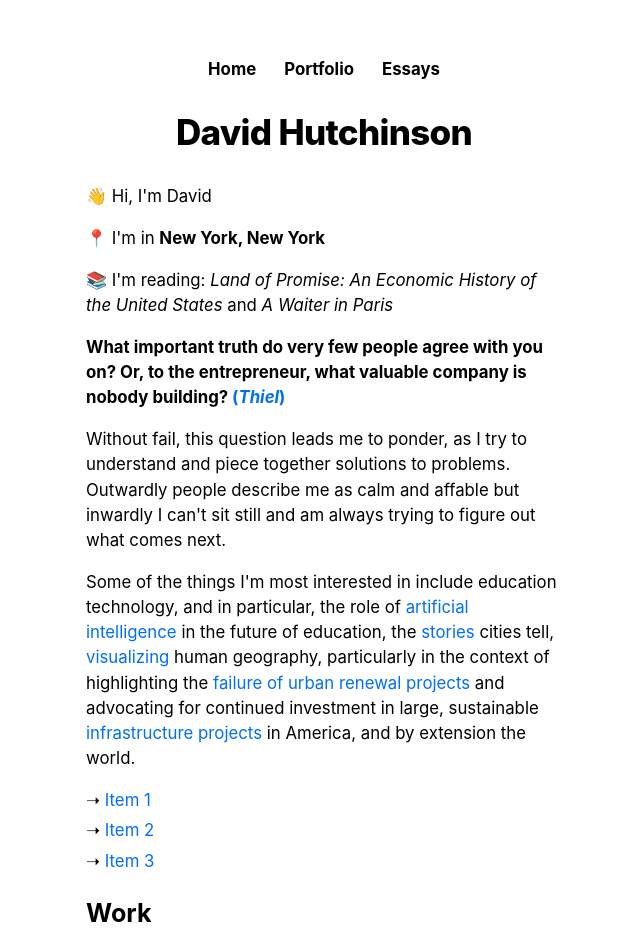
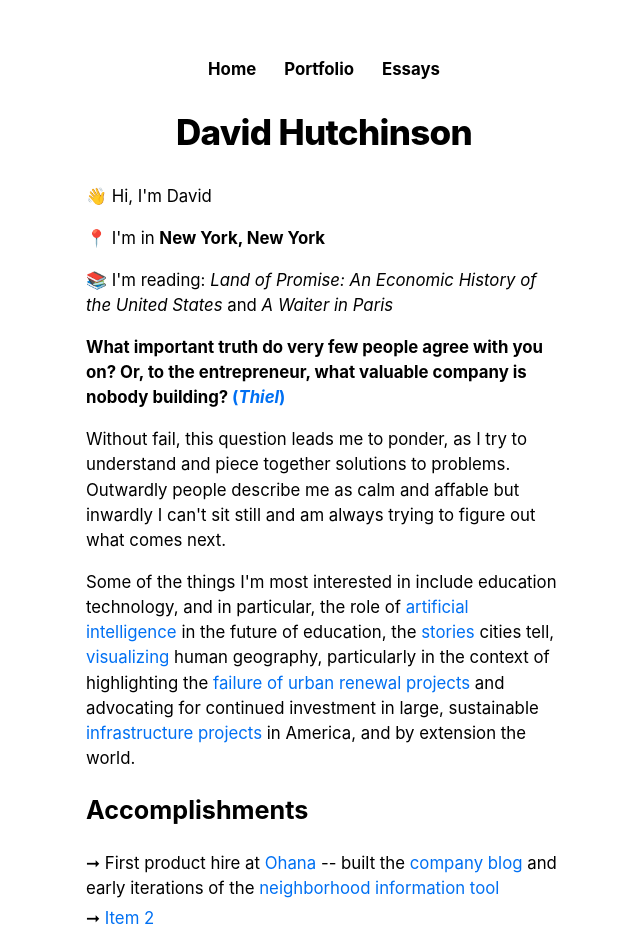
Before and after one commit to dvdhutch/dvdhutch-personal-site, a Next.js app: page / in a window 1280 px wide. Shown: the top 940 px of the page, without its empty margins (316-956 px from the left). Built offline with nearby package versions, Linux system fonts and the light colour scheme.

Commit message:
Update index.js

```diff
--- a/pages/index.js
+++ b/pages/index.js
@@ -27,10 +27,11 @@ export default function Home({ allPostsData }) {
         <p> <b> What important truth do very few people agree with you on? Or, to the entrepreneur, what valuable company is nobody building? <a href="https://en.wikipedia.org/wiki/Zero_to_One">(<i>Thiel</i>)</a> </b> </p>
         <p> Without fail, this question leads me to ponder, as I try to understand and piece together solutions to problems. Outwardly people describe me as calm and affable but inwardly I can't sit still and am always trying to figure out what comes next.</p>
         <p> Some of the things I'm most interested in include education technology, and in particular, the role of <a href="https://www.ted.com/talks/sal_khan_the_amazing_ai_super_tutor_for_students_and_teachers/c">artificial intelligence</a> in the future of education, the <a href="http://paulgraham.com/cities.html">stories</a> cities tell, <a href="https://ourworldindata.org/">visualizing</a> human geography, particularly in the context of highlighting the <a href="https://www.segregationbydesign.com/">failure of urban renewal projects</a> and advocating for continued investment in large, sustainable <a href="https://www.noahpinion.blog/p/interview-patrick-collison-co-founder">infrastructure projects</a> in America, and by extension the world. </p>
+        <h2>Accomplishments</h2>
         <ul className={utilStyles.arrowList}>
-          <li>➝ <Link href="/page1"><a>Item 1</a></Link></li>
-          <li>➝ <Link href="/page2"><a>Item 2</a></Link></li>
-          <li>➝ <Link href="/page3"><a>Item 3</a></Link></li>
+          <li>➞ First product hire at <Link href="/page1"><a>Ohana</a></Link> -- built the <Link href="/page1"><a>company blog</a></Link> and early iterations of the <Link href="/page1"><a>neighborhood information tool</a></Link></li>
+          <li>➞ <Link href="/page2"><a>Item 2</a></Link></li>
+          <li>➞ <Link href="/page3"><a>Item 3</a></Link></li>
         </ul>
       </section>
 
```
